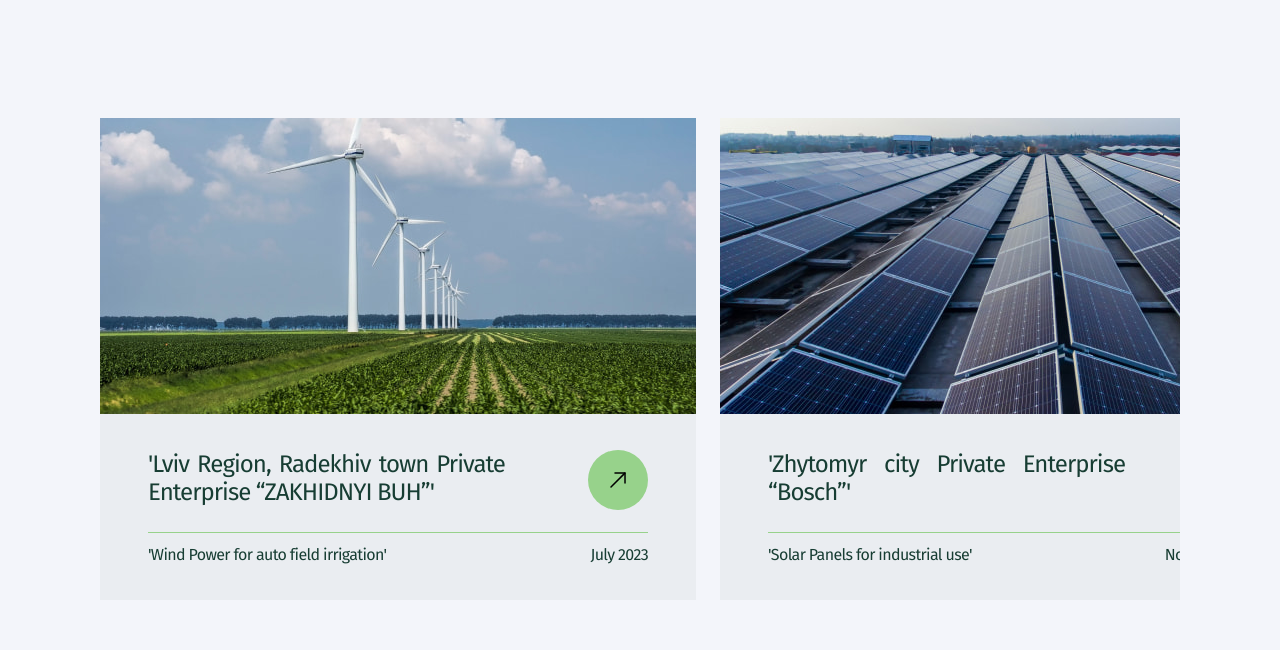
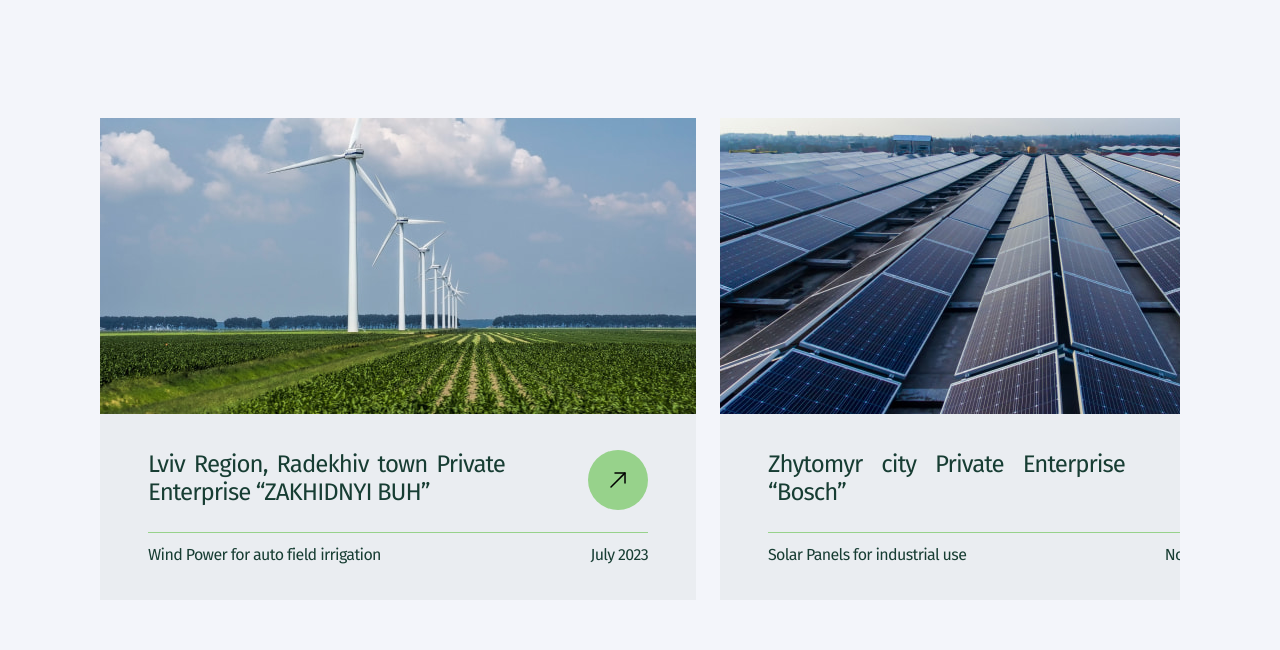
Before and after one commit to verado-batsu/ecosolution, a React (Create React App) app: page / in a window 1280 px wide. Shown: the part 2892-3542 px from the top of the page. Built offline with nearby package versions, Linux system fonts and the light colour scheme.

Commit message:
ADDED: sliderData file

```diff
--- a/src/components/ContactUs/ContactUsForm/ContactUsForm.module.scss
+++ b/src/components/ContactUs/ContactUsForm/ContactUsForm.module.scss
@@ -68,8 +68,13 @@
 }
 
 .contactFormError {
+	margin-top: 8px;
 	text-align: end;
 	color: #d28b8b;
+
+	@media screen and (min-width: $desktop) {
+		margin-top: 12px;
+	}
 }
 
 .contactFormText {
@@ -121,6 +126,7 @@
 	&:focus {
 		color: #173d33;
 		background-color: transparent;
+		border-color: #97d28b;
 	}
 
 	cursor: default;
--- a/src/components/Slider/Slider.jsx
+++ b/src/components/Slider/Slider.jsx
@@ -4,15 +4,7 @@ import 'swiper/scss';
 import 'swiper/scss/navigation';
 import 'swiper/scss/pagination';
 
-import { limit } from 'helpers';
-
-import {
-    firstCardImg,
-    secondCardImg,
-    thirdCardImg,
-    fourthCardImg,
-    fifthCardImg,
-} from 'assets/images/cases';
+import { sliderData } from 'data/sliderData';
 
 import { TopRightArrowIcon } from 'assets/images/cases/icons';
 
@@ -49,7 +41,33 @@ export function Slider() {
                 },
             }}
         >
-            <SwiperSlide className="slider__card">
+            {sliderData.map(({ id, img, alt, title, description, date }) => {
+                return (
+                    <SwiperSlide key={id} className="slider__card">
+                        <img className="slider__img" src={img} alt={alt} />
+                        <div className="slider__card-info-box">
+                            <div className="slider__title-wrapper">
+                                <h3 className="slider__title">{title}</h3>
+                                <button
+                                    aria-label="open article"
+                                    className="slider__btn"
+                                    type="button"
+                                >
+                                    <TopRightArrowIcon className="slider__card-icon" />
+                                </button>
+                            </div>
+                            <div className="slider__descr-wrapper">
+                                <p className="slider__info-descr">
+                                    {description}
+                                </p>
+                                <p className="slider__date">{date}</p>
+                            </div>
+                        </div>
+                    </SwiperSlide>
+                );
+            })}
+
+            {/* <SwiperSlide className="slider__card">
                 <img
                     className="slider__img"
                     src={firstCardImg}
@@ -58,8 +76,8 @@ export function Slider() {
                 <div className="slider__card-info-box">
                     <div className="slider__title-wrapper">
                         <h3 className="slider__title">
-                            'Lviv Region, Radekhiv town Private Enterprise
-                            “ZAKHIDNYI BUH”'
+                            Lviv Region, Radekhiv town Private Enterprise
+                            “ZAKHIDNYI BUH”
                         </h3>
                         <button
                             aria-label="open article"
@@ -71,7 +89,7 @@ export function Slider() {
                     </div>
                     <div className="slider__descr-wrapper">
                         <p className="slider__info-descr">
-                            'Wind Power for auto field irrigation'
+                            Wind Power for auto field irrigation
                         </p>
                         <p className="slider__date">July 2023</p>
                     </div>
@@ -86,7 +104,7 @@ export function Slider() {
                 <div className="slider__card-info-box">
                     <div className="slider__title-wrapper">
                         <h3 className="slider__title">
-                            'Zhytomyr city Private Enterprise “Bosch”'
+                            Zhytomyr city Private Enterprise “Bosch”
                         </h3>
                         <button
                             aria-label="open article"
@@ -98,7 +116,7 @@ export function Slider() {
                     </div>
                     <div className="slider__descr-wrapper">
                         <p className="slider__info-descr">
-                            'Solar Panels for industrial use'
+                            Solar Panels for industrial use
                         </p>
                         <p className="slider__date">November 2023</p>
                     </div>
@@ -180,7 +198,7 @@ export function Slider() {
                         <p className="slider__date">May 2021</p>
                     </div>
                 </div>
-            </SwiperSlide>
+            </SwiperSlide> */}
         </Swiper>
     );
 }
--- /dev/null
+++ b/src/data/sliderData.js
@@ -0,0 +1,50 @@
+import {
+    firstCardImg,
+    secondCardImg,
+    thirdCardImg,
+    fourthCardImg,
+    fifthCardImg,
+} from 'assets/images/cases';
+
+export const sliderData = [
+	{
+		id: 0,
+		img: firstCardImg,
+		alt: 'beautiful view wind turbines, grass covered field captured holland',
+		title: "Lviv Region, Radekhiv town Private Enterprise “ZAKHIDNYI BUH”",
+		description: "Wind Power for auto field irrigation",
+		date: "July 2023"
+	},
+	{
+		id: 1,
+		img: secondCardImg,
+		alt: 'beautiful view wind turbines, grass covered field captured holland',
+		title: "Zhytomyr city Private Enterprise “Bosch”",
+		description: "Solar Panels for industrial use",
+		date: "November 2023"
+	},
+	{
+		id: 2,
+		img: thirdCardImg,
+		alt: 'beautiful view wind turbines, grass covered field captured holland',
+		title: "Rivne city Private Enterprise “Biotech”",
+		description: "Thermal modules",
+		date: "October 2023"
+	},
+	{
+		id: 3,
+		img: fourthCardImg,
+		alt: 'landscape with windmills',
+		title: "Kherson city Private Enterprise “HealthyFarm”",
+		description: "Wind power",
+		date: "September 2021"
+	},
+	{
+		id: 4,
+		img: fifthCardImg,
+		alt: 'nuclear power plant center spain',
+		title: "Zaporizhia city Private Enterprise “Biotech”",
+		description: "Mini nuclear stations",
+		date: "May 2021"
+	},
+]
--- a/src/helpers/index.js
+++ b/src/helpers/index.js
@@ -1,9 +1,7 @@
 import { findHeaderHeight } from './findHeaderHeight';
 import { formatNumber } from './formatNumber';
-import { limit } from './limit';
 
 export {
 	findHeaderHeight,
-	limit,
 	formatNumber,
 }
--- a/src/helpers/limit.js
+++ /dev/null
@@ -1,5 +0,0 @@
-export function limit(str, limit) {
-	return str.length > limit
-		? str.substring(0, limit - 3) + '...'
-		: str
-}
```
